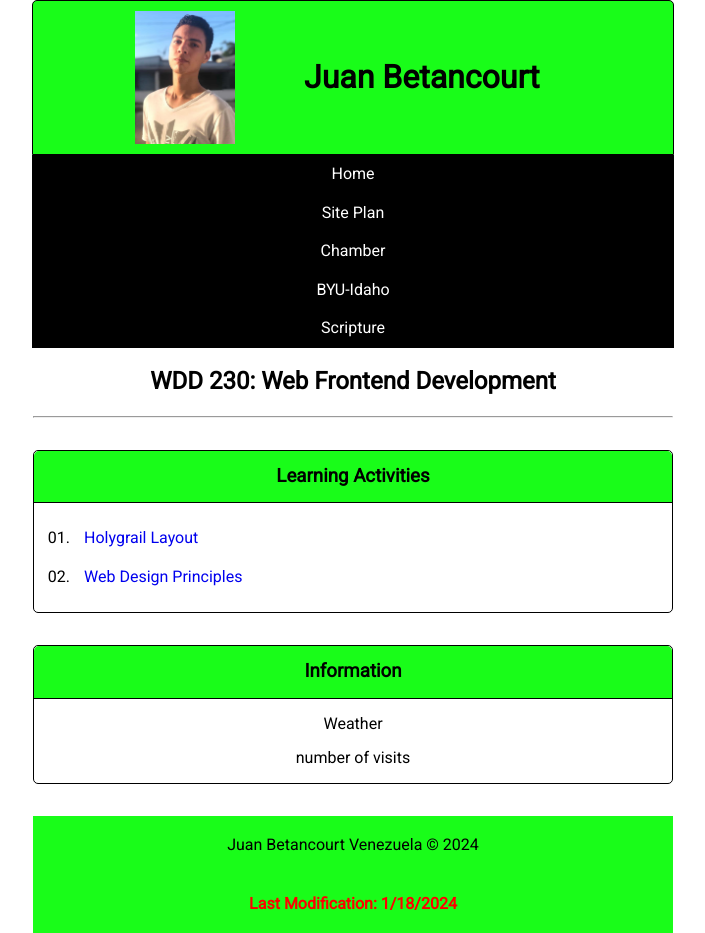
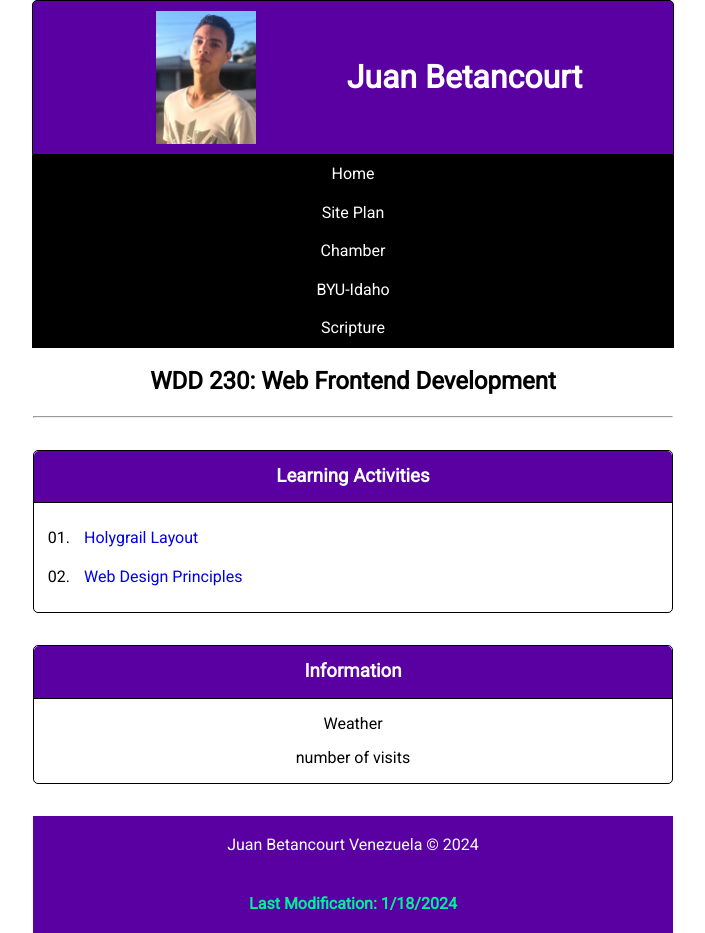
Before and after one commit to ALatinWebDeveloper/wdd230, a plain HTML site: page index.html in a window 1280 px wide. Shown: the whole page, without its empty margins (287-992 px from the left). Drawn offline with Linux system fonts and the light colour scheme.

Commit message:
Updated the web color's for better contrast

```diff
--- a/styles/base.css
+++ b/styles/base.css
@@ -14,7 +14,7 @@ header {
     padding: 10px 0;
     display: flex;
     justify-content: space-evenly;
-    background-color: rgb(25, 253, 25);
+    background-color: #5A00A3;
     border-radius: 5px 5px 0% 0%;
     border:  solid black 1px;
 }
@@ -25,7 +25,7 @@ header img {
 
 header h1 {
     align-self: center;
-    margin: 0 10% 0 0;
+    color: white;
 }
 
 header img {
@@ -71,7 +71,8 @@ h2 {
 
 h3 {
     text-align: center;
-    background-color: rgb(25, 253, 25);
+    color: white;
+    background-color: #5A00A3;
     padding: 15px;
     font-weight: bolder;
     border-bottom: solid 1px black;
@@ -98,7 +99,7 @@ ul li {
 }
 
 footer {
-    background-color: rgb(25, 253, 25);
+    background-color: #5A00A3;
     margin: 0 auto;
     width: 50%;
     display: flex;
@@ -109,9 +110,10 @@ footer p{
     margin: 10px;
     padding: 10px;
     text-align: center;
+    color: white;
 }
 
 #lastModified {
     font-weight: bold;
-    color: red;
+    color: #00F096;
 }
```
